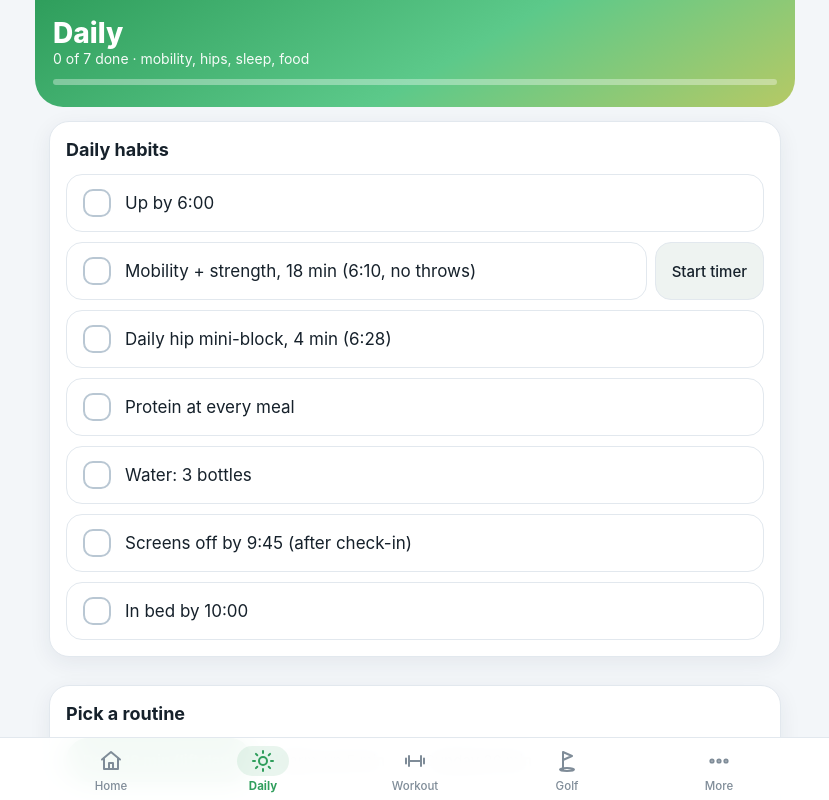
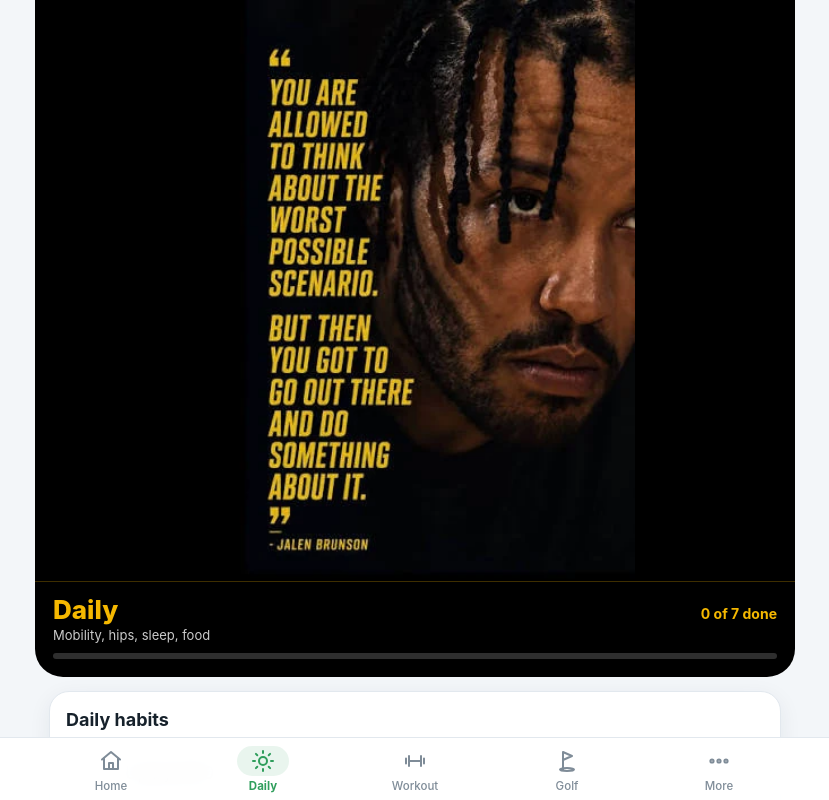
Before and after one commit to soulztek/golf-plan, a React (Vite) app: page / in a window 1280 px wide. Both pictures are taken after a click on the button "Daily". Shown: the top 800 px of the page, without its empty margins (225-1054 px from the left). Built offline with nearby package versions, Linux system fonts and the light colour scheme.

Commit message:
Daily: Jalen Brunson quote header (full image, black band), yellow Daily accent

```diff
--- a/scripts/gen-sw.mjs
+++ b/scripts/gen-sw.mjs
@@ -3,7 +3,7 @@
 const files = [];
 (function walk(d){ for (const f of fs.readdirSync(d)) { const p = path.join(d,f); if (fs.statSync(p).isDirectory()) walk(p); else files.push("./" + path.relative(dist,p).split(path.sep).join("/")); } })(dist);
 const list = files.filter(f => f !== "./sw.js");
-const APP_VERSION = "v4-redesign";
+const APP_VERSION = "v5-daily-quote";
 const version = "golfplan-" + APP_VERSION + "-" + Date.now();
 const sw = `const CACHE = ${JSON.stringify(version)};
 const ASSETS = ${JSON.stringify(["./", ...list], null, 0)};
--- a/src/App.tsx
+++ b/src/App.tsx
@@ -843,6 +843,7 @@
 const GOLF_KEYS: CheckKey[] = ["wedges", "putting", "sim", "eighteen", "nine"];
 const TRAIN_KEYS: CheckKey[] = ["mobility", "hipmini", "strength", "speed", "hips", "wedges", "putting", "sim", "eighteen", "nine", "recovery"];
 const UI_KEY = "golf-speed-plan-ui";
+const DAILY_ACCENT = "#f5b800";
 const DEMO_RULES: [RegExp, string][] = [
   [/trap bar jump/i, "trapjump"], [/lateral bound/i, "bound"], [/single-leg RDL to knee/i, "slrdl"], [/shot-put/i, "shotput"],
   [/^Trap bar deadlift/i, "trapdl"], [/^Bench press/i, "bench"], [/Romanian deadlift/i, "hamrdl"], [/Nordic/i, "hamnordic"],
@@ -1070,7 +1071,7 @@
 
   return (
     <div style={{ minHeight: "100vh", background: "var(--bg)", color: "var(--text)" }}>
-      <main style={{ maxWidth: 760, margin: "0 auto", padding: "0 14px calc(env(safe-area-inset-bottom) + 96px)", display: "grid", gridTemplateColumns: "minmax(0,1fr)", gap: 14 }}>
+      <main style={{ ...(nav === "daily" ? { "--primary": "#d9a300" } : {}), maxWidth: 760, margin: "0 auto", padding: "0 14px calc(env(safe-area-inset-bottom) + 96px)", display: "grid", gridTemplateColumns: "minmax(0,1fr)", gap: 14 }}>
       {nav === "home" && (
         <Fragment>
           <Hero photo={PHOTO.home} height={560} position="center 62%">
@@ -1106,7 +1107,7 @@
           )}
           <SectionTitle>Today by category</SectionTitle>
           <div className="hscroll" style={{ margin: "0 -14px", padding: "2px 14px 8px" }}>
-            <CategoryCard title="Daily" emoji="☀️" color="#2f9e5c" lines={[`${dailyItems.filter((i) => i.done).length} of ${dailyItems.length} tasks`, "Mobility, hips, sleep, food"]} value={fracOf(dailyItems)} onClick={() => go("daily")} />
+            <CategoryCard title="Daily" emoji="☀️" color="#0b0b0b" ink={DAILY_ACCENT} lines={[`${dailyItems.filter((i) => i.done).length} of ${dailyItems.length} tasks`, "Mobility, hips, sleep, food"]} value={fracOf(dailyItems)} onClick={() => go("daily")} />
             <CategoryCard title="Workout" emoji="🏋️" color="#f2a93b" photo={PHOTO.bunker} lines={[workItems.length ? `${workItems.filter((i) => i.done).length} of ${workItems.length} ${workItems.length === 1 ? "session" : "sessions"}` : "Rest from training", todayWorkouts.filter((w) => !w.optional).map((w) => w.title).join(" · ") || "Mobility only"]} value={workItems.length ? fracOf(workItems) : 1} onClick={() => go("workout")} />
             <CategoryCard title="Golf" emoji="⛳" color="#2f7fd8" photo={PHOTO.range} lines={[golfItems.length ? `${golfItems.filter((i) => i.done).length} of ${golfItems.length} ${golfItems.length === 1 ? "session" : "sessions"}` : "No golf today", plan.focus]} value={golfItems.length ? fracOf(golfItems) : 1} onClick={() => go("golf")} />
           </div>
@@ -1157,10 +1158,16 @@
 
       {nav === "daily" && (
         <Fragment>
-          <div style={{ margin: "0 -14px", padding: "calc(env(safe-area-inset-top) + 16px) 18px 22px", borderRadius: "0 0 28px 28px", background: "linear-gradient(150deg, #2f9e5c 0%, #5cc98a 55%, #f2c94c 130%)", color: "#fff" }}>
-            <div style={{ fontSize: 28, fontWeight: 800 }}>Daily</div>
-            <div style={{ fontSize: 14, opacity: 0.95 }}>{`${dailyItems.filter((i) => i.done).length} of ${dailyItems.length} done · mobility, hips, sleep, food`}</div>
-            <div style={{ marginTop: 12 }}><Bar value={fracOf(dailyItems)} color="#ffffff" track="rgba(255,255,255,0.35)" /></div>
+          <div style={{ margin: "0 -14px", paddingTop: "env(safe-area-inset-top)", borderRadius: "0 0 28px 28px", background: "#000", color: DAILY_ACCENT, overflow: "hidden" }}>
+            <img src={PHOTO.daily} alt="Quote: You are allowed to think about the worst possible scenario. But then you got to go out there and do something about it. Jalen Brunson" width={389} height={514} style={{ display: "block", width: "100%", maxWidth: 440, height: "auto", aspectRatio: "389 / 514", objectFit: "contain", margin: "0 auto" }} />
+            <div style={{ padding: "12px 18px 18px", borderTop: "1px solid rgba(245,184,0,0.25)" }}>
+              <div style={{ display: "flex", alignItems: "baseline", justifyContent: "space-between", gap: 10 }}>
+                <div style={{ fontSize: 26, fontWeight: 800 }}>Daily</div>
+                <div style={{ fontSize: 14, fontWeight: 700 }}>{`${dailyItems.filter((i) => i.done).length} of ${dailyItems.length} done`}</div>
+              </div>
+              <div style={{ fontSize: 13, color: "rgba(255,255,255,0.8)", margin: "2px 0 10px" }}>Mobility, hips, sleep, food</div>
+              <Bar value={fracOf(dailyItems)} color={DAILY_ACCENT} track="rgba(255,255,255,0.18)" />
+            </div>
           </div>
           {isTestingDay && (
             <Section heading="Testing Day today">
--- a/src/Shell.tsx
+++ b/src/Shell.tsx
@@ -1,7 +1,7 @@
 // @ts-nocheck
 import React, { ReactNode } from "react";
 const BASE = (import.meta as any).env.BASE_URL || "./";
-export const PHOTO = { home: BASE + "photos/home.webp", bunker: BASE + "photos/bunker.webp", range: BASE + "photos/range.webp" };
+export const PHOTO = { home: BASE + "photos/home.webp", bunker: BASE + "photos/bunker.webp", range: BASE + "photos/range.webp", daily: BASE + "photos/daily.webp" };
 
 const P = { stroke: "currentColor", strokeWidth: 2, fill: "none", strokeLinecap: "round", strokeLinejoin: "round" } as any;
 export const Icon = {
@@ -79,14 +79,14 @@
   return <div style={{ height: props.height || 6, borderRadius: 99, background: props.track || "var(--fill2)", overflow: "hidden" }}><div style={{ width: `${v * 100}%`, height: "100%", borderRadius: 99, background: props.color || "var(--primary)" }} /></div>;
 }
 
-export function CategoryCard(props: { title: string; color: string; lines: string[]; value: number; photo?: string; emoji?: string; onClick: () => void }) {
+export function CategoryCard(props: { title: string; color: string; lines: string[]; value: number; photo?: string; emoji?: string; ink?: string; onClick: () => void }) {
   return (
-    <button onClick={props.onClick} style={{ flex: "0 0 74%", maxWidth: 300, minHeight: 150, border: "none", borderRadius: 22, padding: 16, cursor: "pointer", textAlign: "left", color: "#fff", position: "relative", overflow: "hidden", background: props.photo ? `linear-gradient(90deg, ${props.color} 0%, ${props.color}e6 45%, ${props.color}33 100%), url(${props.photo}) center/cover` : props.color, boxShadow: "var(--shadow)", display: "flex", flexDirection: "column", justifyContent: "space-between", gap: 10 }}>
+    <button onClick={props.onClick} style={{ flex: "0 0 74%", maxWidth: 300, minHeight: 150, border: "none", borderRadius: 22, padding: 16, cursor: "pointer", textAlign: "left", color: props.ink || "#fff", position: "relative", overflow: "hidden", background: props.photo ? `linear-gradient(90deg, ${props.color} 0%, ${props.color}e6 45%, ${props.color}33 100%), url(${props.photo}) center/cover` : props.color, boxShadow: "var(--shadow)", display: "flex", flexDirection: "column", justifyContent: "space-between", gap: 10 }}>
       <div>
         <div style={{ fontSize: 22, fontWeight: 800 }}>{props.emoji ? `${props.emoji} ` : ""}{props.title}</div>
         {props.lines.map((l, i) => <div key={i} style={{ fontSize: 13.5, opacity: 0.95, marginTop: 4 }}>{l}</div>)}
       </div>
-      <Bar value={props.value} color="#ffffff" track="rgba(255,255,255,0.35)" />
+      <Bar value={props.value} color={props.ink || "#ffffff"} track="rgba(255,255,255,0.35)" />
     </button>
   );
 }
```
Also changed, not shown: public/photos/daily.webp (added).
